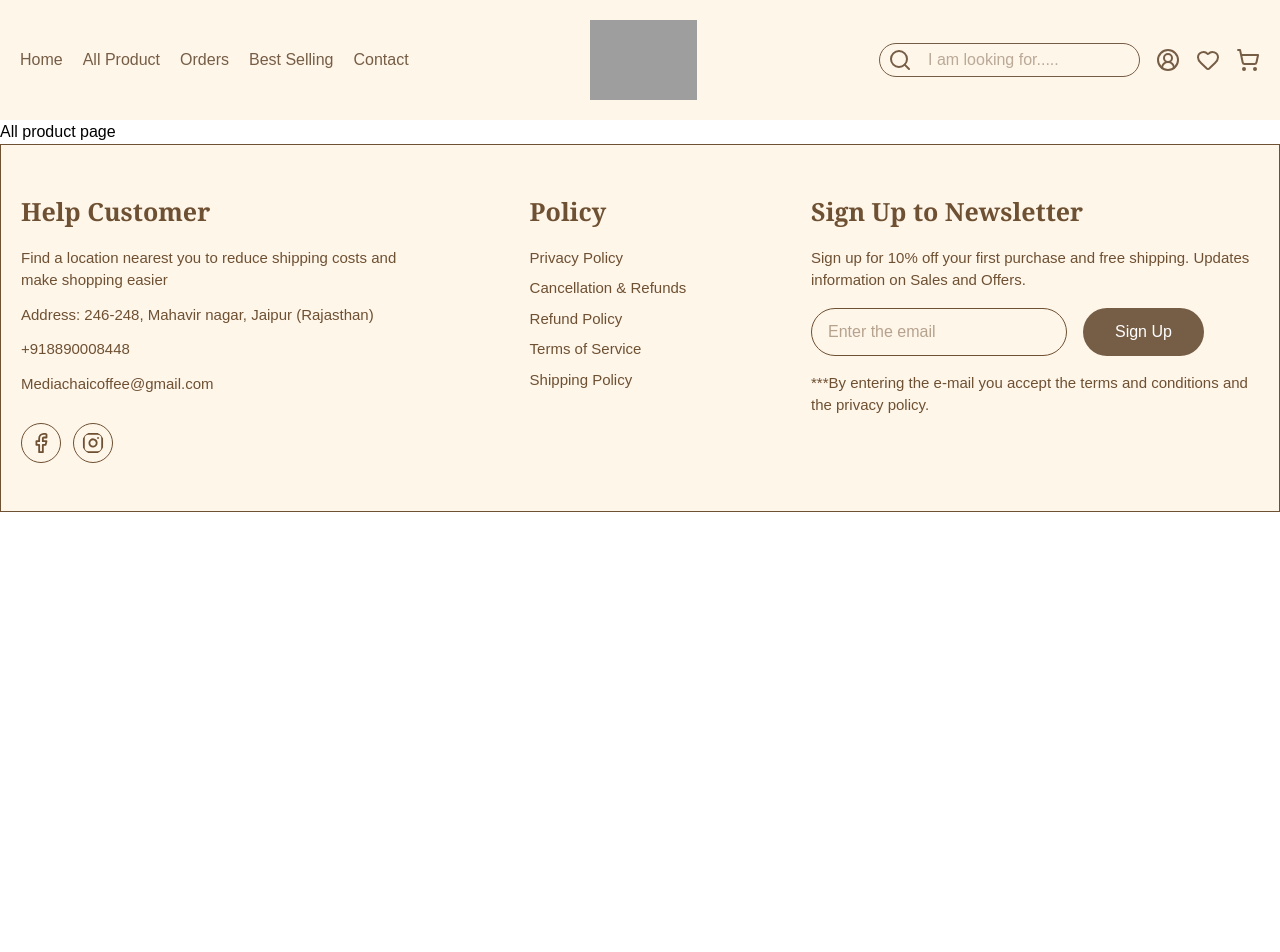
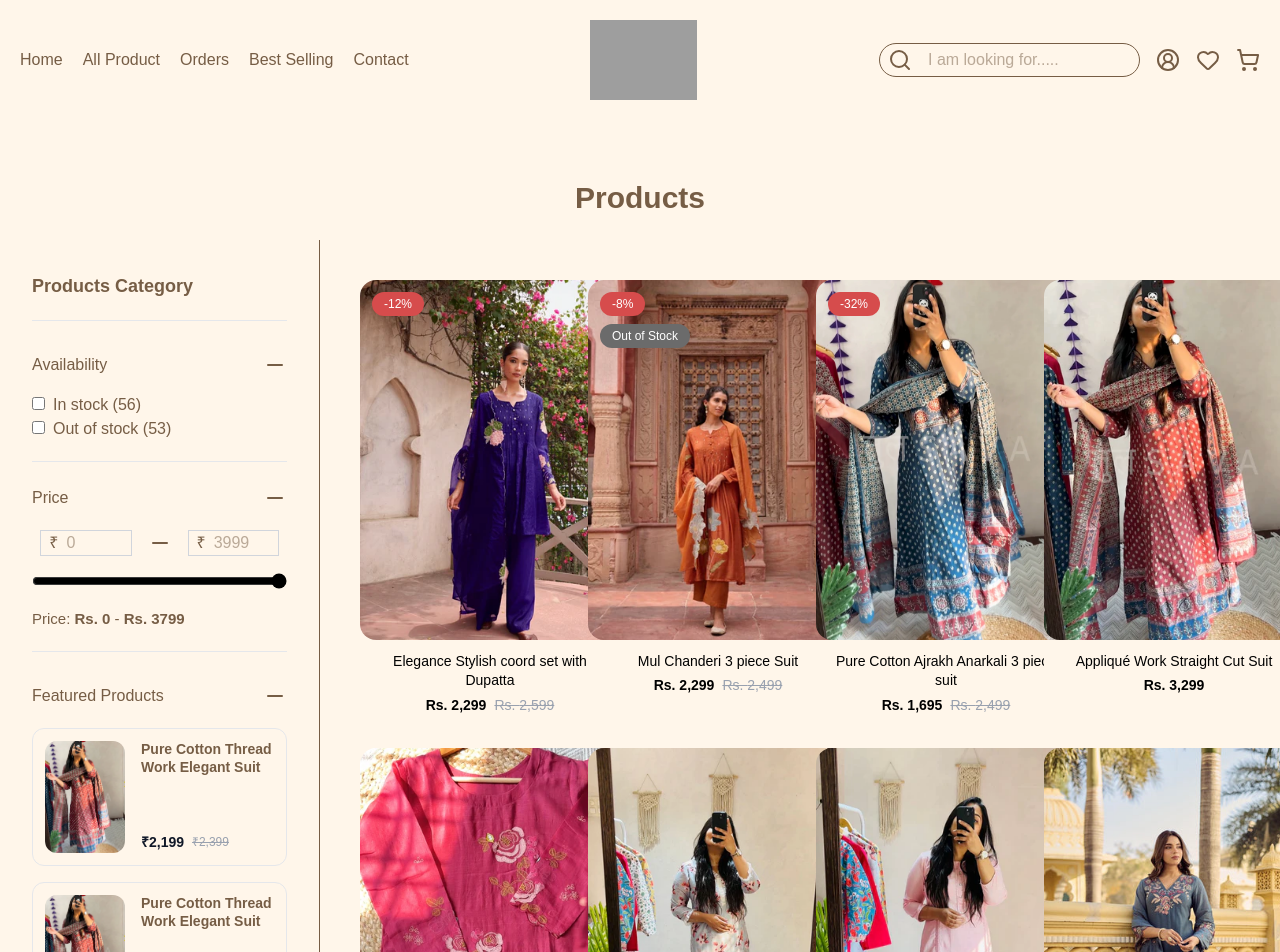
Before and after one commit to Amareshdevoloper/my-tulsava-project, a Next.js app: page /allproduct in a window 1280 px wide. Shown: the top 952 px of the page. Before the commit the page ends 800 px from the top, so only its background shows below. Built offline with nearby package versions, Linux system fonts and the light colour scheme; grey boxes are pictures that could not be loaded.

Commit message:
allproductpage

```diff
--- a/app/allproduct/page.tsx
+++ b/app/allproduct/page.tsx
@@ -1,15 +1,206 @@
-import Footer from '@/_component/Footer'
-import Navbar from '@/_component/Navbar'
-import React from 'react'
+"use client";
+import ProductCard from "@/_component/BestSelling/ProductCard";
+import { products } from "@/_component/BestSelling/products";
+import Footer from "@/_component/Footer";
+import Navbar from "@/_component/Navbar";
+import { Minus, Plus } from "lucide-react";
+import { useState } from "react";
 
-const page = () => {
+const Page = () => {
+  const [price, setPrice] = useState(3799);
+  const [open, setOpen] = useState(true);
+  const [openFeaturedProducts, setOpenFeaturedProduct] = useState(true);
+  const [priceOpen, setPriceOpen] = useState(true);
+
   return (
     <>
-    <Navbar/>
-    <div>All product page</div>
-    <Footer/>
+      <Navbar />
+
+      {/* Product Page Header */}
+      <div className="h-30 bg-[rgb(255,246,234)]">
+        <h1 className="pt-15 text-[rgb(118,93,69)] font-bold text-3xl text-center">
+          Products
+        </h1>
+      </div>
+
+      {/* MAIN SECTION */}
+      <section className="flex bg-[rgb(255,246,234)]">
+
+        {/* SIDEBAR */}
+        <div className="w-80 text-[rgb(118,93,69)] p-8 border-r sticky top-0 bg-[rgb(255,246,234)]">
+
+          <h1 className="font-bold text-lg">Products Category</h1>
+          <hr className="mt-5 border-gray-200" />
+
+          {/* Availability */}
+          <div>
+            <div
+              className="flex justify-between mt-8 cursor-pointer"
+              onClick={() => setOpen(!open)}
+            >
+              <h2>Availability</h2>
+              {open ? <Minus /> : <Plus />}
+            </div>
+
+            <div
+              className={`overflow-hidden transition-all duration-500 ${
+                open ? "max-h-40 opacity-100 mt-4" : "max-h-0 opacity-0"
+              }`}
+            >
+              <input type="checkbox" />
+              <label className="ml-2">In stock (56)</label>
+              <br />
+
+              <input type="checkbox" />
+              <label className="ml-2">Out of stock (53)</label>
+
+              <hr className="mt-5 border-gray-200" />
+            </div>
+          </div>
+
+          {/* Price Filter */}
+          <div>
+            <div
+              className="flex justify-between mt-6 cursor-pointer"
+              onClick={() => setPriceOpen(!priceOpen)}
+            >
+              <h2>Price</h2>
+              {priceOpen ? <Minus /> : <Plus />}
+            </div>
+
+            <div
+              className={`overflow-hidden transition-all duration-500 ${
+                priceOpen ? "max-h-96 opacity-100 mt-5" : "max-h-0 opacity-0"
+              }`}
+            >
+              <div className="flex justify-center items-center gap-4">
+
+                <div className="flex items-center gap-2 border border-gray-300 pl-2">
+                  <span>₹</span>
+                  <input
+                    type="number"
+                    placeholder="0"
+                    className="w-16 outline-none"
+                  />
+                </div>
+
+                <Minus />
+
+                <div className="flex items-center gap-2 border border-gray-300 pl-2">
+                  <span>₹</span>
+                  <input
+                    type="number"
+                    placeholder="3999"
+                    className="w-16 outline-none"
+                  />
+                </div>
+
+              </div>
+
+              <div className="w-full mt-4">
+                <input
+                  type="range"
+                  min="0"
+                  max="3799"
+                  value={price}
+                  onChange={(e) => setPrice(e.target.value)}
+                  className="w-full accent-black cursor-pointer"
+                />
+
+                <p className="mt-3 text-[15px]">
+                  Price: <span className="font-semibold">Rs. 0</span> -
+                  <span className="font-semibold"> Rs. {price}</span>
+                </p>
+              </div>
+
+              <hr className="mt-5 border-gray-200" />
+            </div>
+          </div>
+
+          {/* Featured Products */}
+          <div>
+
+            <div
+              className="flex justify-between mt-8 cursor-pointer"
+              onClick={() => setOpenFeaturedProduct(!openFeaturedProducts)}
+            >
+              <h2>Featured Products</h2>
+              {openFeaturedProducts ? <Minus /> : <Plus />}
+            </div>
+
+            <div
+              className={`overflow-hidden transition-all duration-500 ${
+                openFeaturedProducts
+                  ? "max-h-[600px] opacity-100 mt-5"
+                  : "max-h-0 opacity-0"
+              }`}
+            >
+
+              {[1,2,3,].map((item)=>(
+                <div
+                key={item}
+                className="w-full p-3 border border-gray-200 rounded-xl hover:shadow-md transition duration-300 mb-4"
+                >
+
+                  <div className="flex items-center gap-4">
+
+                    <div className="w-20 h-28 overflow-hidden rounded-xl">
+                      <img
+                      src="/p4.jpg"
+                      alt="product"
+                      className="w-full h-full object-cover hover:scale-105 transition duration-300"
+                      />
+                    </div>
+
+                    <div className="flex flex-col gap-14">
+
+                      <h2 className="text-sm font-semibold leading-tight">
+                        Pure Cotton Thread <br/> Work Elegant Suit
+                      </h2>
+
+                      <div className="flex items-center gap-2">
+                        <span className="text-sm font-bold text-gray-900">
+                          ₹2,199
+                        </span>
+
+                        <span className="text-xs text-gray-400 line-through">
+                          ₹2,399
+                        </span>
+                      </div>
+
+                    </div>
+
+                  </div>
+
+                </div>
+              ))}
+
+            </div>
+
+          </div>
+
+        </div>
+
+        {/* MAIN CONTENT */}
+        <div className="flex-1 p-10 h-screen overflow-y-auto">
+
+          <div className="grid grid-cols-4 gap-8">
+
+            {products.map((item , i)=>(
+
+              <ProductCard product={item} />
+
+            ))}
+
+          </div>
+
+        </div>
+
+      </section>
+
+      <Footer />
     </>
-  )
-}
+  );
+};
 
-export default page
+export default Page;
```
